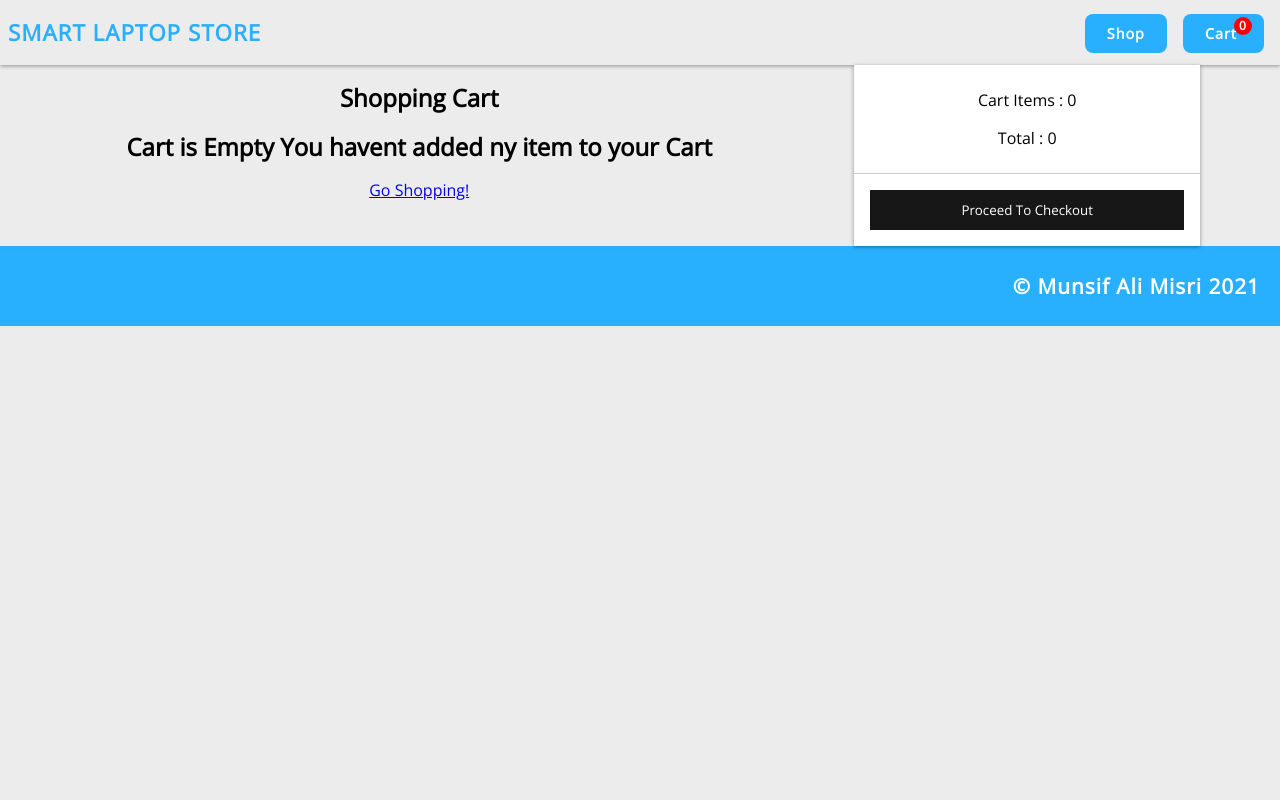
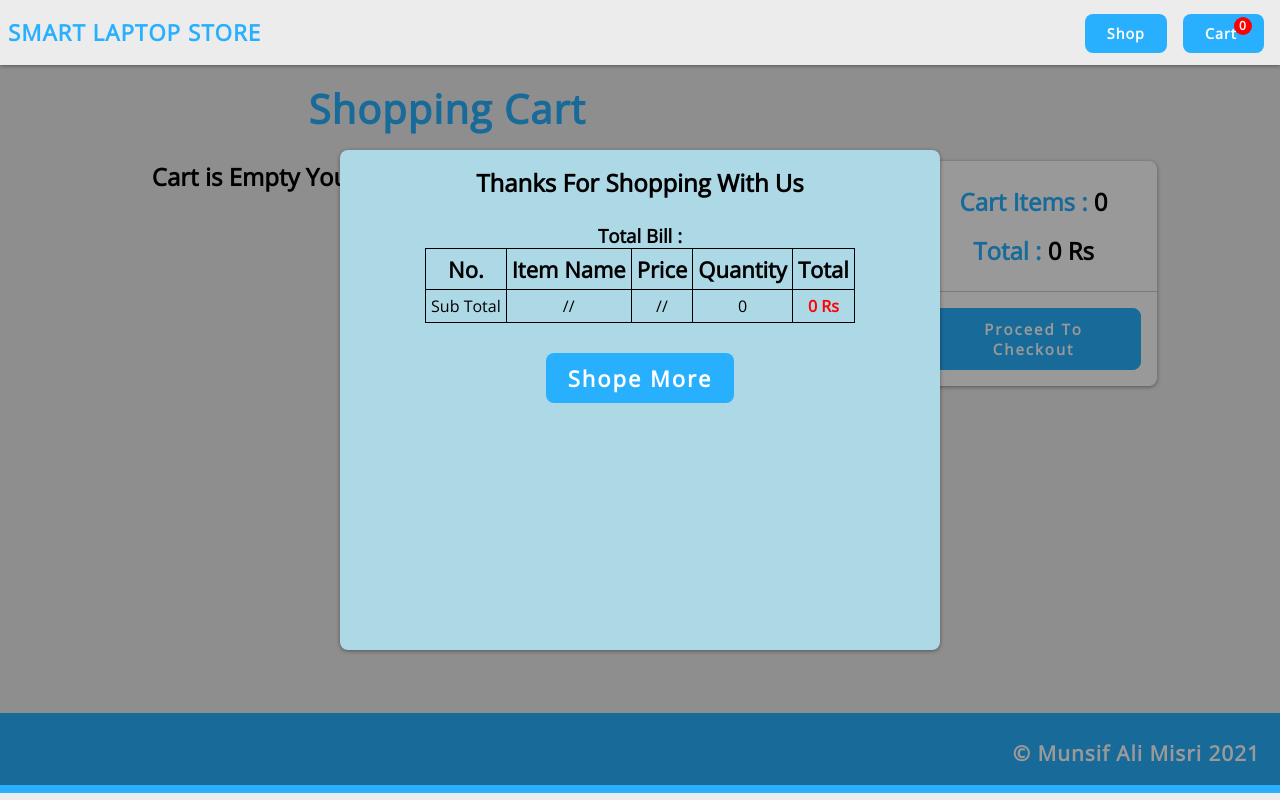
Before and after one commit to munsif12/MERN_ECOMMERCE_APP, a React (Create React App) app in the folder frontend/: page /cart in a window 1280 px wide. Both pictures are taken after a click on the button "Proceed To Checkout". Built offline with nearby package versions, Linux system fonts and the light colour scheme; the HTML template or start-up script is replaced by a standard one.

Commit message:
Cart item we buyed

```diff
--- a/frontend/src/Screens/CartScreen/CartScreen.css
+++ b/frontend/src/Screens/CartScreen/CartScreen.css
@@ -1,10 +1,16 @@
 .cartScreen {
-  max-width: 1200px;
+  max-width: 100vw;
   display: flex;
   margin-top: 2rem auto;
+  min-height: 81vh;
+}
+.cartScreen__left > h2 {
+  font-size: 2.5rem;
+  color: rgb(40, 176, 255);
+  letter-spacing: 1px;
 }
 .cartScreen h2 {
-  margin-bottom: 1rem;
+  margin-bottom: 1.5rem;
 }
 .cartScreen__left {
   flex: 0.7;
@@ -13,7 +19,8 @@
   padding: 1rem;
 }
 .cartScreen__right {
-  flex: 0.3;
+  margin-top: 6rem;
+  flex: 0.2;
   background: white;
   box-shadow: 0 1px 4px rgba(0, 0, 0, 0.4);
   height: fit-content;
@@ -26,19 +33,45 @@
   border: none;
 }
 .cartScreen__info p {
+  color: rgb(40, 176, 255);
   padding: 8px;
+  font-size: 1.5rem;
+  font-weight: bold;
+}
+.cartScreen__info p span {
+  color: black;
 }
 .cartScreen__right div button {
   padding: 10px 17px;
   width: 100%;
-  background-color: #171717;
+  background-color: rgb(40, 176, 255);
   color: white;
-  border: 1px solid #171717;
+  border: 1px solid rgb(40, 176, 255);
   cursor: pointer;
+  border-radius: 8px;
+  letter-spacing: 2px;
+  font-size: 15px;
+  font-weight: bold;
+}
+.goShopping {
+  border: 1px solid rgb(40, 176, 255);
+  padding: 1rem;
+  border-radius: 8px;
+  text-decoration: none;
+  font-size: 1.5rem;
+  font-weight: bold;
+  background: rgb(40, 176, 255);
+  color: white;
+  transition: 0.5s ease;
+}
+.goShopping:hover {
+  background-color: green;
+  border: 1px solid green;
 }
 .cartScreen__right div button:hover {
   opacity: 0.9;
 }
+
 @media (max-width: 1200px) {
   .cartScreen {
     max-width: 900px;
--- a/frontend/src/Screens/CartScreen/CartScreen.jsx
+++ b/frontend/src/Screens/CartScreen/CartScreen.jsx
@@ -1,10 +1,12 @@
-import React from "react";
+import React, { useState } from "react";
 import Cartitem from "./Cartitem/Cartitem";
 import "./CartScreen.css";
 import { NavLink } from "react-router-dom";
 import { useSelector, useDispatch } from "react-redux";
 import { addToCart, removeFromCart } from "../../redux/actions/CartActions";
+import Loading from "../../components/Loading/Loading";
 function CartScreen() {
+  const [showThanks, seTshowThanks] = useState(false);
   const dispatch = useDispatch();
   const items = useSelector((state) => state.cart);
   const { cartItems, loading, error } = items;
@@ -20,17 +22,23 @@ function CartScreen() {
   function getCartSubTotal() {
     return cartItems.reduce((price, prod) => prod.price * prod.qty + price, 0);
   }
+  function showThanksFun() {
+    const getState = document.getElementById("showThanks");
+    getState.style.display = `${showThanks ? "block" : "none"}`;
+  }
   return (
     <div className="cartScreen">
       <div className="cartScreen__left">
         <h2>Shopping Cart</h2>
         {cartItems.length === 0 ? (
           <div>
-            <h2>Cart is Empty You havent added ny item to your Cart</h2>
-            <NavLink to="/">Go Shopping!</NavLink>
+            <h2>Cart is Empty You hav'nt added any item to your Cart</h2>
+            <NavLink to="/" className="goShopping">
+              Go Shopping!
+            </NavLink>
           </div>
         ) : loading ? (
-          <h2>Loading...</h2>
+          <Loading />
         ) : error ? (
           { error }
         ) : (
@@ -50,11 +58,81 @@ function CartScreen() {
       </div>
       <div className="cartScreen__right">
         <div className="cartScreen__info">
-          <p>Cart Items : {getCartItemsCount()}</p>
-          <p>Total : {getCartSubTotal()}</p>
+          <p>
+            Cart Items : <span>{getCartItemsCount()}</span>
+          </p>
+          <p>
+            Total : <span>{getCartSubTotal()} Rs</span>
+          </p>
         </div>
         <div>
-          <button>Proceed To Checkout</button>
+          <button
+            onClick={() => {
+              showThanks ? seTshowThanks(false) : seTshowThanks(true);
+              showThanksFun();
+            }}
+          >
+            Proceed To Checkout
+          </button>
+        </div>
+      </div>
+      <div
+        className="gradientBackgound"
+        style={{
+          display: `${showThanks ? "block" : "none"}`,
+        }}
+      ></div>
+      <div
+        id="showThanks"
+        className="showThanks"
+        style={{ display: `${showThanks ? "block" : "none"}` }}
+      >
+        <div className="closeBill" onClick={() => seTshowThanks(false)}>
+          <i className="far fa-window-close"></i>
+        </div>
+        <div className="thanksMsg">
+          <h2>Thanks For Shopping With Us </h2>
+        </div>
+        <div className="totalbillmsg">
+          <h3>Total Bill :</h3>
+        </div>
+        <div className="totalBill">
+          <table>
+            <thead>
+              <tr>
+                <th>No.</th>
+                <th>Item Name</th>
+                <th>Price</th>
+                <th>Quantity</th>
+                <th>Total</th>
+              </tr>
+            </thead>
+            <tbody>
+              {cartItems.map((prod, index) => {
+                return (
+                  <tr>
+                    <td>{index + 1}</td>
+                    <td>{prod.name}</td>
+                    <td>{prod.price}</td>
+                    <td>{prod.qty}</td>
+                    <td>{prod.qty * prod.price} Rs</td>
+                  </tr>
+                );
+              })}
+              <tr>
+                <td>Sub Total</td>
+                <td>{"//"}</td>
+                <td>{"//"}</td>
+                <td>{getCartItemsCount()}</td>
+                <td className="totalAmount">{getCartSubTotal()} Rs</td>
+              </tr>
+            </tbody>
+          </table>
+        </div>
+        <div className="shopeMoreWrapper">
+          <NavLink to="/" className="shopeMore">
+            Shope More{" "}
+          </NavLink>
         </div>
       </div>
     </div>
--- a/frontend/src/Screens/CartScreen/Cartitem/Cartitem.css
+++ b/frontend/src/Screens/CartScreen/Cartitem/Cartitem.css
@@ -8,30 +8,121 @@
   background-color: white;
   border-radius: 2px;
   place-items: center;
+  box-shadow: 0 1px 4px rgba(0, 0, 0, 0.4);
+  border-radius: 8px;
+}
+.cartScreen__right {
+  border-radius: 8px;
+}
+.cartItem__price {
+  font-size: 1.3rem;
+  font-weight: bold;
 }
 .cartItem__name {
   text-decoration: none;
   color: #171717;
+  font-size: 1.3rem;
+  font-weight: bold;
 }
 .cartItem__name:hover {
-  color: red;
+  color: rgb(40, 176, 255);
 }
-.cartItem__select {
-  padding: 10px 17px;
+.cartItem select {
+  width: 70px;
+  border-radius: 5px;
+  font-weight: bold;
+  padding-left: 5px;
 }
 .cartItem__deleteBtn {
   padding: 10px 16px;
   color: red;
-  background: #f4f4f4;
-  border: 1px solid #171717;
+  background-color: transparent;
+  border-radius: 8px;
+  border: 1px solid red;
   cursor: pointer;
-  transition: all0.5s ease-out;
+  transition: all 0.5s ease-out;
+  font-size: 15px;
+  font-weight: bold;
+  letter-spacing: 0.8px;
+}
+.cartItem__deleteBtn i {
+  margin-left: 5px;
+  transform: scale(1.5);
 }
 .cartItem__deleteBtns:hover,
 .cartItem__deleteBtn:focus,
 .cartItem__deleteBtn:active {
   background: #171717;
   transform: scale(1.2);
+}
+.showThanks {
+  position: absolute;
+  min-height: 500px;
+  width: 600px;
+  background: lightblue;
+  top: 50%;
+  left: 50%;
+  transform: translate(-50%, -50%);
+  padding: 1rem;
+  border-radius: 8px;
+  box-shadow: 0px 1px 4px rgba(0, 0, 0, 0.4);
+  z-index: 150000;
+}
+table,
+td,
+tr,
+th {
+  border: 1px solid black;
+  border-collapse: collapse;
+}
+th {
+  font-weight: bolder;
+  font-size: 22px;
+  padding: 5px;
+}
+td {
+  padding: 5px;
+}
+.totalBill {
+  display: flex;
+  justify-content: center;
+  align-items: center;
+}
+.totalAmount {
+  font-weight: bolder;
+  color: red;
+}
+
+.closeBill {
+  cursor: pointer;
+  transform: scale(2);
+  position: absolute;
+  top: 10px;
+  right: 15px;
+}
+.shopeMoreWrapper {
+  margin-top: 2.5rem;
+}
+.shopeMore {
+  padding: 10px 22px;
+  border: none;
+  background: rgb(40, 176, 255);
+  text-decoration: none;
+  font-size: 22px;
+  letter-spacing: 2px;
+  color: white;
+  font-weight: bold;
+  border-radius: 8px;
+  transition: 0.5s ease-in;
+}
+.shopeMore:hover {
+  background-color: green;
+}
+.gradientBackgound {
+  position: absolute;
+  height: 90vh;
+  width: 100%;
+  background: rgba(0, 0, 0, 0.4);
 }
 @media (max-width: 700px) {
   .cartItem__name {
@@ -49,11 +140,38 @@
   .cartItem__name {
     font-size: 0.6rem;
   }
+  .cartItem {
+    grid-template-columns: 1fr 3.5fr 1.5fr 1fr 1fr;
+  }
   .cartItem__select,
   .cartItem__deleteBtn {
     padding: 5px 8px;
   }
+  .cartItem button {
+    border: none;
+  }
   .cartItem__price {
     font-size: 0.6rem;
   }
+  .showThanks {
+    width: 90%;
+    min-height: 60%;
+  }
+  .thanksMsg h2 {
+    font-size: 22px;
+  }
+  .closeBill {
+    transform: scale(1.2);
+    top: 2px;
+    right: 8px;
+  }
+  th {
+    font-weight: bold;
+    font-size: 12px;
+    padding: 2px;
+  }
+  td {
+    padding: 2px;
+    font-size: 11px;
+  }
 }
--- a/frontend/src/Screens/CartScreen/Cartitem/Cartitem.jsx
+++ b/frontend/src/Screens/CartScreen/Cartitem/Cartitem.jsx
@@ -1,4 +1,4 @@
-import React from "react";
+import React, { useState, useEffect } from "react";
 import { NavLink } from "react-router-dom";
 import "./Cartitem.css";
 function Cartitem({
@@ -11,6 +11,17 @@ function Cartitem({
   qtyChangeHandler,
   removeItemFromCart,
 }) {
+  const [windowWidth, setWindowWidth] = useState(window.innerWidth);
+  function CheckWindowWidth() {
+    setWindowWidth(window.innerWidth);
+    // console.log(window.innerWidth); testing
+  }
+  useEffect(() => {
+    window.addEventListener("resize", CheckWindowWidth);
+    return () => {
+      document.removeEventListener("resize", CheckWindowWidth);
+    };
+  }, [windowWidth]);
   return (
     <div className="cartItem">
       <div className="cartItem__image">
@@ -19,7 +30,7 @@ function Cartitem({
       <NavLink exact to={`/product/${id}`} className="cartItem__name">
         <p>{name}</p>
       </NavLink>
-      <p className="cartItem__price">{price}</p>
+      <p className="cartItem__price">{price} Rs</p>
       <select
         value={qty}
         onChange={(e) => qtyChangeHandler(id, e.target.value)}
@@ -34,10 +45,9 @@ function Cartitem({
         className="cartItem__deleteBtn"
         onClick={() => {
           removeItemFromCart(id);
-          console.log("deleted");
         }}
       >
-        Del
+        {windowWidth <= 500 ? null : "Delete"}
         <i className="fas fa-trash"></i>
       </button>
     </div>
```
